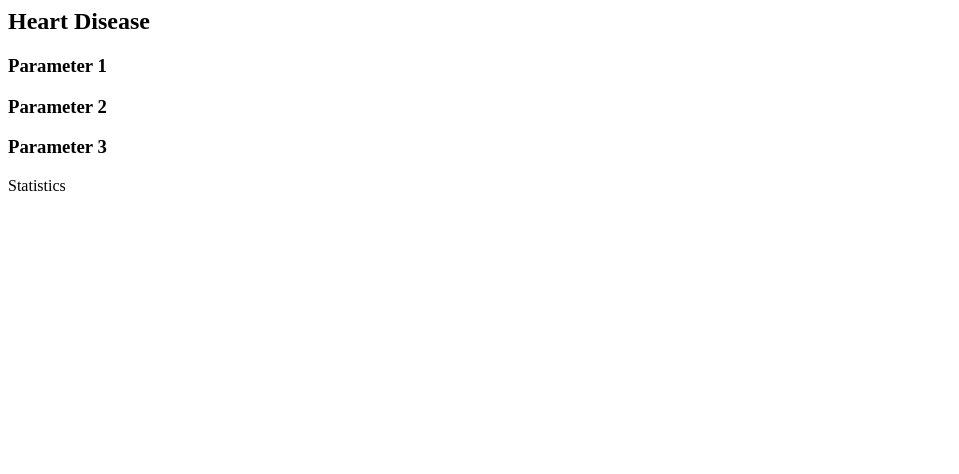
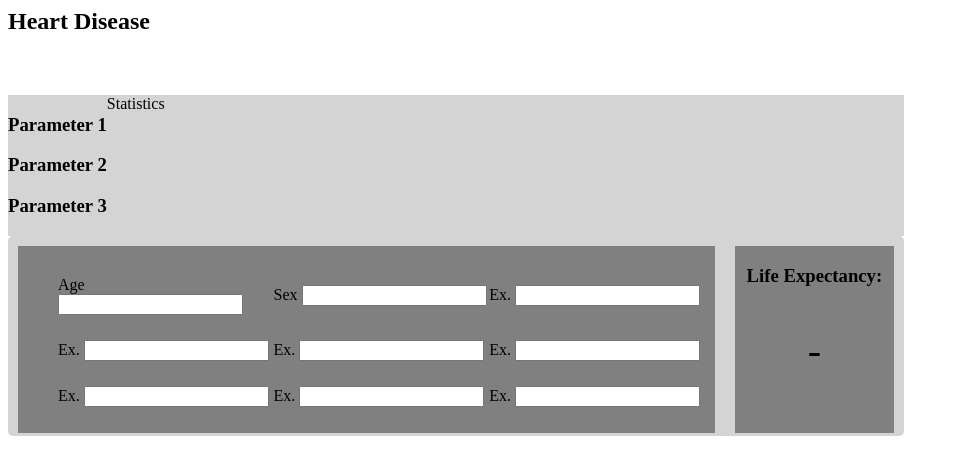
Before and after one commit to vonajobi/AI-for-Good-Front-End, a plain HTML site: page health.html in a window 1280 px wide. Shown: the whole page, without its empty margins (0-959 px from the left). Drawn offline with Linux system fonts and the light colour scheme.

Commit message:
adding input/response

```diff
--- a/health.html
+++ b/health.html
@@ -3,12 +3,12 @@
     <meta charset="UTF-8">
     <meta http-equiv="X-UA-Compatible" content="IE=edge">
     <meta name="viewport" content="width=device-width, initial-scale=1.0">
+    <link rel="stylesheet" type="text/css" href="html.css">
     <title>Document</title>
 </head>
 <body>
     <div id="title"><h2>Heart Disease</h2></div>
     <div id="flexContainer">
-
         <div id="left">
             <h3>Parameter 1</h3>
             <h3>Parameter 2</h3>
@@ -19,5 +19,59 @@
             Statistics
         </div>
     </div>
+    <div class="interactive">
+        <div class="opBox">
+            <form>
+                <div class="option">
+                    <label for="in1">Age</label>
+                    <input type="number" step="0.01" id="in1">
+                </div>
+
+                <div class="option">
+                    <label for="in1">Sex</label>
+                    <input type="number" step="0.01" id="in1">
+                </div>
+
+                <div class="option">
+                    <label for="in1">Ex.</label>
+                    <input type="number" step="0.01" id="in1">
+                </div>
+
+                <div class="option">
+                    <label for="in1">Ex.</label>
+                    <input type="number" step="0.01" id="in1">
+                </div>
+
+                <div class="option">
+                    <label for="in1">Ex.</label>
+                    <input type="number" step="0.01" id="in1">
+                </div>
+
+                <div class="option">
+                    <label for="in1">Ex.</label>
+                    <input type="number" step="0.01" id="in1">
+                </div>
+
+                <div class="option">
+                    <label for="in1">Ex.</label>
+                    <input type="number" step="0.01" id="in1">
+                </div>
+
+                <div class="option">
+                    <label for="in1">Ex.</label>
+                    <input type="number" step="0.01" id="in1">
+                </div>
+
+                <div class="option">
+                    <label for="in1">Ex.</label>
+                    <input type="number" step="0.01" id="in1">
+                </div>
+            </form>
+        </div>
+        <div class="response">
+            <h3>Life Expectancy:</h3>
+            <p class="life">-</p>
+        </div>
+    </div>
 </body>
 </html>
--- a/html.css
+++ b/html.css
@@ -10,3 +10,34 @@
     background-color: rgb(212, 212, 212);
     width: 70vw;
 }
+
+.interactive{
+	background-color: rgb(212, 212, 212);
+	width:70vw;
+	height:200px;
+	border-radius:5px;
+	display:grid;
+	grid-template-columns: 4fr 1fr;
+}
+
+.opBox{
+	background-color:grey;
+	margin:10px;
+	padding:10px;
+	padding-top:30px;
+	padding-left:40px;
+}
+form{
+	display:grid;
+	grid-template-columns:1fr 1fr 1fr;
+	grid-row-gap: 25px;
+	align-items: center;
+}
+.response{
+	background-color:grey;
+	margin:10px;
+	text-align:center;
+}
+.life{
+	font-size:40px;
+}
```
